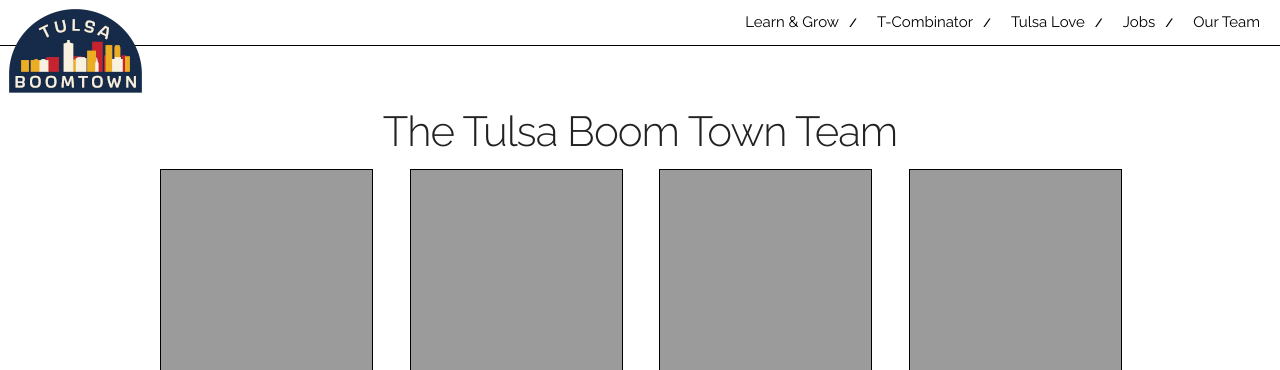
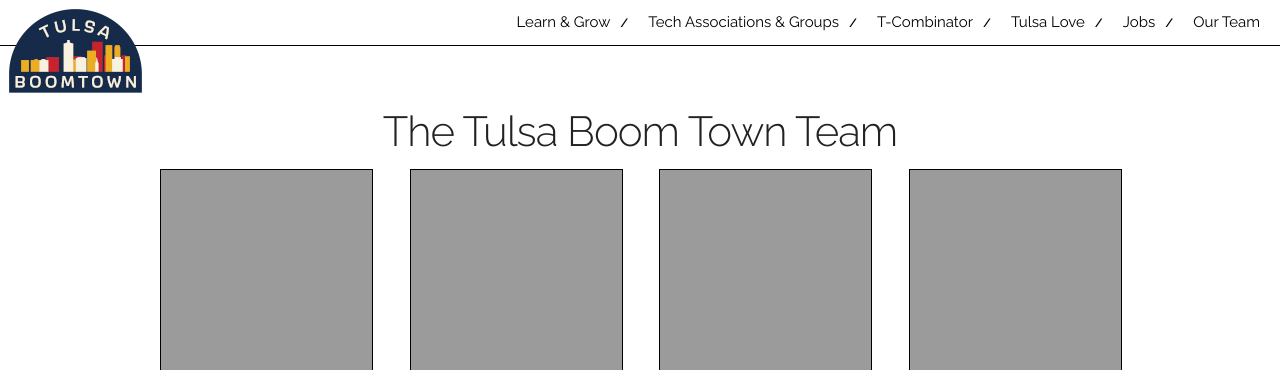
Before and after one commit to TMcMac/TulsaBoomTown, a Flask app: template web_dynamic/templates/aboutUs.html in a window 1280 px wide. Shown: the top 370 px of the page. Run offline with Flask 2, Linux system fonts and the light colour scheme; the template is opened without the code that fills it, so the values that code supplies are empty.

Commit message:
index aboutUs & jobs pages

```diff
--- a/web_dynamic/templates/aboutUs.html
+++ b/web_dynamic/templates/aboutUs.html
@@ -19,9 +19,9 @@
 
   <!-- CSS
   –––––––––––––––––––––––––––––––––––––––––––––––––– -->
-  <link rel="stylesheet" href="styles/normalize.css">
-  <link rel="stylesheet" href="styles/skeleton.css">
-  <link rel="stylesheet" href="styles/custom.css">
+  <link rel="stylesheet" href="css/normalize.css">
+  <link rel="stylesheet" href="css/skeleton.css">
+  <link rel="stylesheet" href="css/custom.css">
 
   <!-- Favicon
   –––––––––––––––––––––––––––––––––––––––––––––––––– -->
@@ -39,10 +39,11 @@
     <nav class="navigation">
       <ul>
         <li class="navigation"><a href="./aboutUs.html">Our Team</a></li>
-        <li class="navigation"><a href="#"><div class="slash">Jobs</div></a></li>
-        <li class="navigation"><a href="#"><div class="slash">Tulsa Love</div></a></li>
-        <li class="navigation"><a href="#"><div class="slash">T-Combinator</div></a></li>
-        <li class="navigation"><a href="#"><div class="slash">Learn & Grow</div></a></li>
+        <li class="navigation"><a href="./jobs.html"><div class="slash">Jobs</div></a></li>
+        <li class="navigation"><a href="./index.html"><div class="slash">Tulsa Love</div></a></li>
+        <li class="navigation"><a href="./index.html"><div class="slash">T-Combinator</div></a></li>
+        <li class="navigation"><a href="./index.html"><div class="slash">Tech Associations & Groups</div></a></li>
+        <li class="navigation"><a href="./index.html"><div class="slash">Learn & Grow</div></a></li>
       </ul>
     </nav>
   </header>
```
Also changed, not shown: web_dynamic/templates/index.html (+8 -13 lines).
